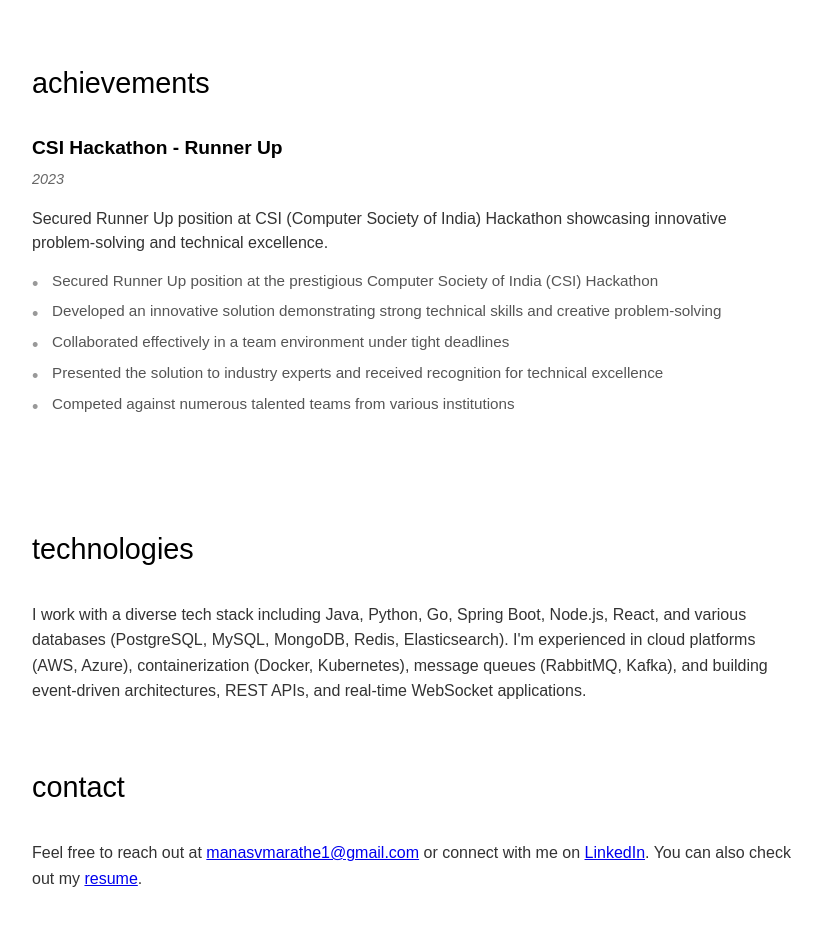
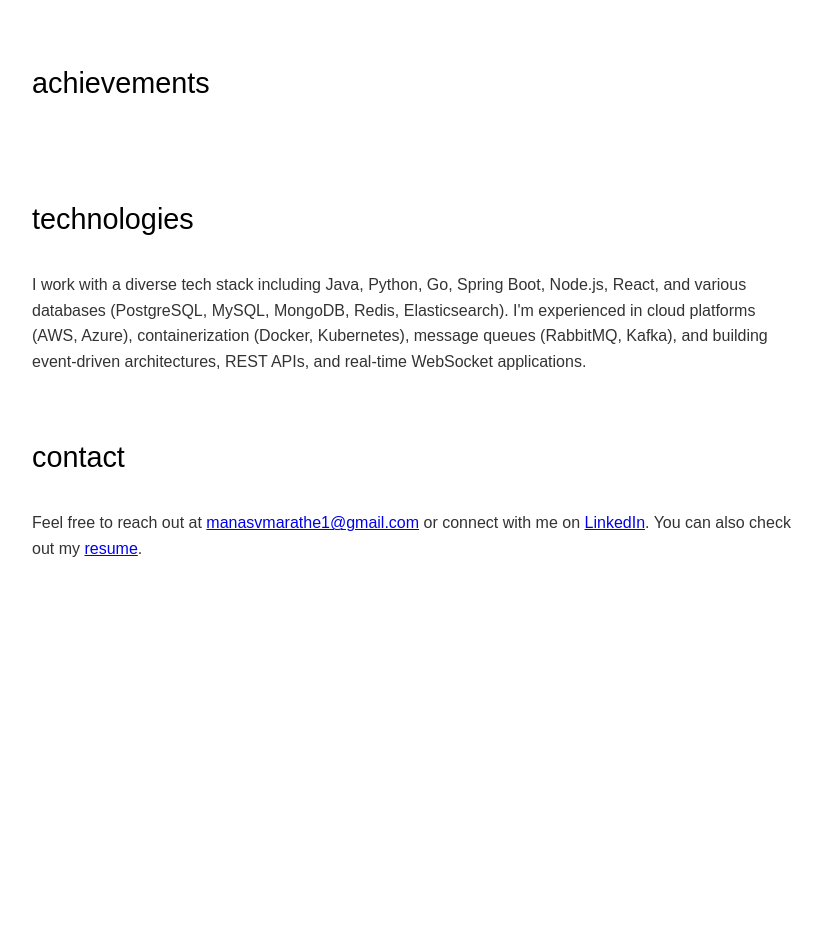
Before and after one commit to ManasMarathe/Portfolio, a React (Vite) app: page /plain in a window 1280 px wide. Shown: the part 2540-3466 px from the top of the page, without its empty margins (228-1050 px from the left). After the commit the page ends 3202 px from the top, so only its background shows below. Built offline with nearby package versions, Linux system fonts and the light colour scheme; a web font is replaced by a local one.

Commit message:
Removed CSI hackathon achievement (no image available)

```diff
--- a/src/data.ts
+++ b/src/data.ts
@@ -218,23 +218,6 @@ const experience: Experience[] = [
   },
 ];
 
-const achievementNotes: AchievementNote[] = [
-  {
-    id: "achievement-1",
-    title: "CSI Hackathon - Runner Up",
-    preview:
-      "Secured Runner Up position at CSI (Computer Society of India) Hackathon showcasing innovative problem-solving and technical excellence.",
-    image: "csi-hackathon.jpeg",
-    achievementTitle: "CSI Hackathon Runner Up 🥈",
-    content: [
-      "Secured Runner Up position at the prestigious Computer Society of India (CSI) Hackathon",
-      "Developed an innovative solution demonstrating strong technical skills and creative problem-solving",
-      "Collaborated effectively in a team environment under tight deadlines",
-      "Presented the solution to industry experts and received recognition for technical excellence",
-      "Competed against numerous talented teams from various institutions",
-    ],
-    date: "2023",
-  },
-];
+const achievementNotes: AchievementNote[] = [];
 
 export { personalInfo, projects, experience, achievementNotes };
```
